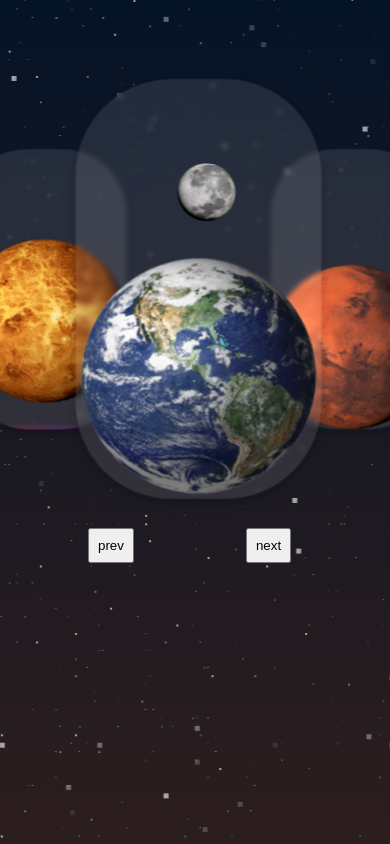
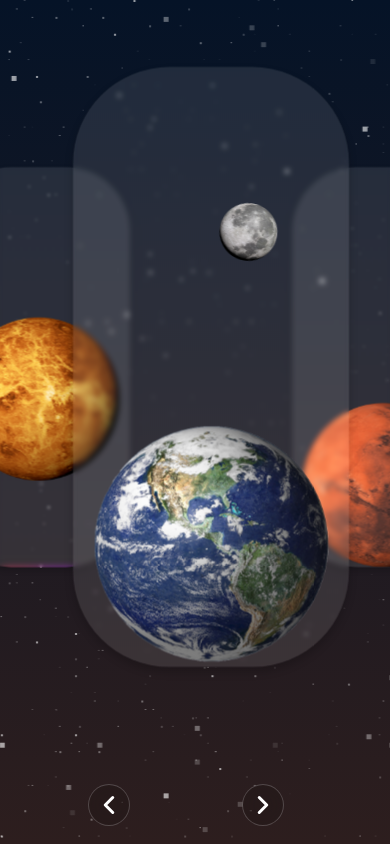
Before and after one commit to neoEliecer-47/milky-way-star, a React (Vite) app: page / in a window 390 px wide. Built offline with nearby package versions, Linux system fonts and the light colour scheme.

Commit message:
button arrows added and styles for mobile

```diff
--- a/src/components/AstroDetails.tsx
+++ b/src/components/AstroDetails.tsx
@@ -28,7 +28,8 @@ const AstroDetails = ({
     }
     return offset === 0 ? 1.2 : 0.8;
   }
-
+  //230px mobile width
+//"430px" : "320px"; //slider width in desktop
   return (
     <>
       {isOpen && (
@@ -44,23 +45,24 @@ const AstroDetails = ({
           const offset = index - currentIndex;
           const scale = buildScale(offset); //larger scale for the active slide
           const zIndex = offset === 0 ? 10 : 5; //higher z-index for the active slide
-          function buildSize(property: string) {
-            const sun = astroData[0].name === "sun";
+          const sun = astroData[0].name === "sun";
+          // function buildSize(property: string) {
+          //
 
-            if (property === "img") {
-              if (isMobile) {
-                return sun ? "17rem" : "12.8rem";
-              }
-              return sun ? "33rem" : "20rem";
-            }
+          //   if (property === "img") {
+          //     if (isMobile) {
+          //       return "12.8rem";
+          //     }
+          //     return  "20rem";
+          //   }
 
-            if(property === 'widthSlider'){
-              if (isMobile) {
-                return sun ? "225px" : "205px";
-              }
-              return sun ? "430px" : "320px";
-            }
-          }
+          //   if(property === 'widthSlider'){
+          //     if (isMobile) {
+          //       return sun ? "250px" : "230px";
+          //     }
+          //     return sun ? "430px" : "320px";
+          //   }
+          // }
 
           return (
             <div style={{ display: 'flex', flexDirection: 'row' }}>
@@ -73,7 +75,7 @@ const AstroDetails = ({
                   }deg) scale(${scale})`,
                   zIndex: zIndex,
                   opacity: offset < -2 || offset > 2 ? 0 : 1,
-                  width: buildSize("widthSlider"),
+
                 }} //hide distant elements
                 onClick={() => handleCLick(index)}
               >
@@ -89,8 +91,8 @@ const AstroDetails = ({
                   src={imgSrc}
                   alt={astroData[id]?.name}
                   style={{
-                    height: buildSize("img"),
-                    width: buildSize("img"),
+                    width: sun ? '400px' : '',
+                    height: sun ? '400px' : '',
                     position: "relative",
                     zIndex: "-2",
                     marginTop: !moons ? "5rem" : "",
--- a/src/components/CoverflowSlider.module.css
+++ b/src/components/CoverflowSlider.module.css
@@ -20,7 +20,8 @@
   align-items: center;
   flex-direction: column;
   height: 100%;
-
+   /* transform: translateX(-1.2rem);  */
+   margin-right: 20rem;
   position: relative;
 }
 
@@ -31,9 +32,8 @@
   transform-origin: center center;
   transition: transform 0.5s ease, opacity 0.5s ease;
   cursor: pointer;
-
-  height: 350px;
-  width: 200px;
+  width: 230px;
+  height: 500px;
   border-radius: 5rem;
   display: flex;
   flex-direction: column;
@@ -60,8 +60,8 @@
 }
 
 .astroImg{
-  width: 50px;
-  height: 20px;
+  width: 12.8rem;
+  height: 12.8rem;
 }
 .slide:hover::after {
   opacity: 1;
@@ -78,9 +78,28 @@
   transform: translateY(-2rem);
 }
 
-@media screen and (min-width: 1000px){
+@media screen and (min-width: 1024px){
   .slide{
     height: 500px;
     width: 320px;
   }
+
+  .astroImg{
+    height: 20rem;
+    width: 20rem;
+  }
+
+  .slides{
+    margin-right: 0;
+  }
 }
+
+@media screen and (max-width: 377px){
+  .slide{
+    height: 26rem;
+  }
+  .slides{
+    position: relative;
+    left: -22px;
+  }
+}
--- /dev/null
+++ b/src/components/icons/ArrowLeftIcon.tsx
@@ -0,0 +1,21 @@
+const ArrowLeftIcon = () => {
+  return (
+    <svg
+      xmlns="http://www.w3.org/2000/svg"
+      fill="none"
+      viewBox="0 0 24 24"
+      strokeWidth={3}
+      stroke="white"
+      className="size-6"
+      style={{ width: "1.5rem", height: "1.5rem" }}
+    >
+      <path
+        strokeLinecap="round"
+        strokeLinejoin="round"
+        d="M15.75 19.5 8.25 12l7.5-7.5"
+      />
+    </svg>
+  );
+};
+
+export default ArrowLeftIcon;
--- /dev/null
+++ b/src/components/icons/ArrowRightIcon.tsx
@@ -0,0 +1,21 @@
+const ArrowRightIcon = () => {
+  return (
+    <svg
+      xmlns="http://www.w3.org/2000/svg"
+      fill="none"
+      viewBox="0 0 24 24"
+      strokeWidth={3}
+      stroke="white"
+      className="size-6"
+      style={{ width: "1.5rem", height: "1.5rem" }}
+    >
+      <path
+        strokeLinecap="round"
+        strokeLinejoin="round"
+        d="m8.25 4.5 7.5 7.5-7.5 7.5"
+      />
+    </svg>
+  );
+};
+
+export default ArrowRightIcon;
--- a/src/components/mobile/ButtonNextPrev.module.css
+++ b/src/components/mobile/ButtonNextPrev.module.css
@@ -1,8 +1,29 @@
 .containerButtons{
     width: 5rem;
-    z-index: 1000;
-    transform: translateY(27rem) translateX(2rem);
+    padding: 0;
+    margin: 0;
+    z-index: 2;
+    transform: translateY(43rem) translateX(2rem);
     display: flex;
     justify-content: space-between;
     gap: 7rem;
 }
+
+.buttons{
+    width: 5rem;
+    height: 2.6rem;
+    border-radius: 100px;
+    padding: 0.5rem;
+    display: flex;
+    justify-content: center;
+    align-items: center;
+    background-color: rgba(0, 0, 0, 0.1);
+    backdrop-filter: blur(25px);
+    border: solid 0.5px rgba(255, 255, 255, 0.204)
+}
+
+@media screen and (max-width: 376px){
+    .containerButtons{
+        transform: translateY(31rem)
+    }
+}
--- a/src/components/mobile/ButtonsNextPrevSlider.tsx
+++ b/src/components/mobile/ButtonsNextPrevSlider.tsx
@@ -1,5 +1,7 @@
 import React from "react";
 import styles from "./ButtonNextPrev.module.css";
+import ArrowLeftIcon from "../icons/ArrowLeftIcon";
+import ArrowRightIcon from "../icons/ArrowRightIcon";
 
 type ButtonsNextPrevSliderProps = {
   currentIndex: number;
@@ -32,16 +34,16 @@ const ButtonsNextPrevSlider = ({
   return (
     <div className={styles.containerButtons}>
       <button
-        style={{ padding: "0.5rem" }}
+        className={styles.buttons}
         onClick={() => buildSlidersPosition("prev")}
       >
-        prev
+        <ArrowLeftIcon />
       </button>
       <button
-        style={{ padding: "0.5rem" }}
+       className={styles.buttons}
         onClick={() => buildSlidersPosition("next")}
       >
-        next
+        <ArrowRightIcon />
       </button>
     </div>
   );
```
Also changed, not shown: src/components/interface/NavbarModal.tsx (+2 -5 lines).
